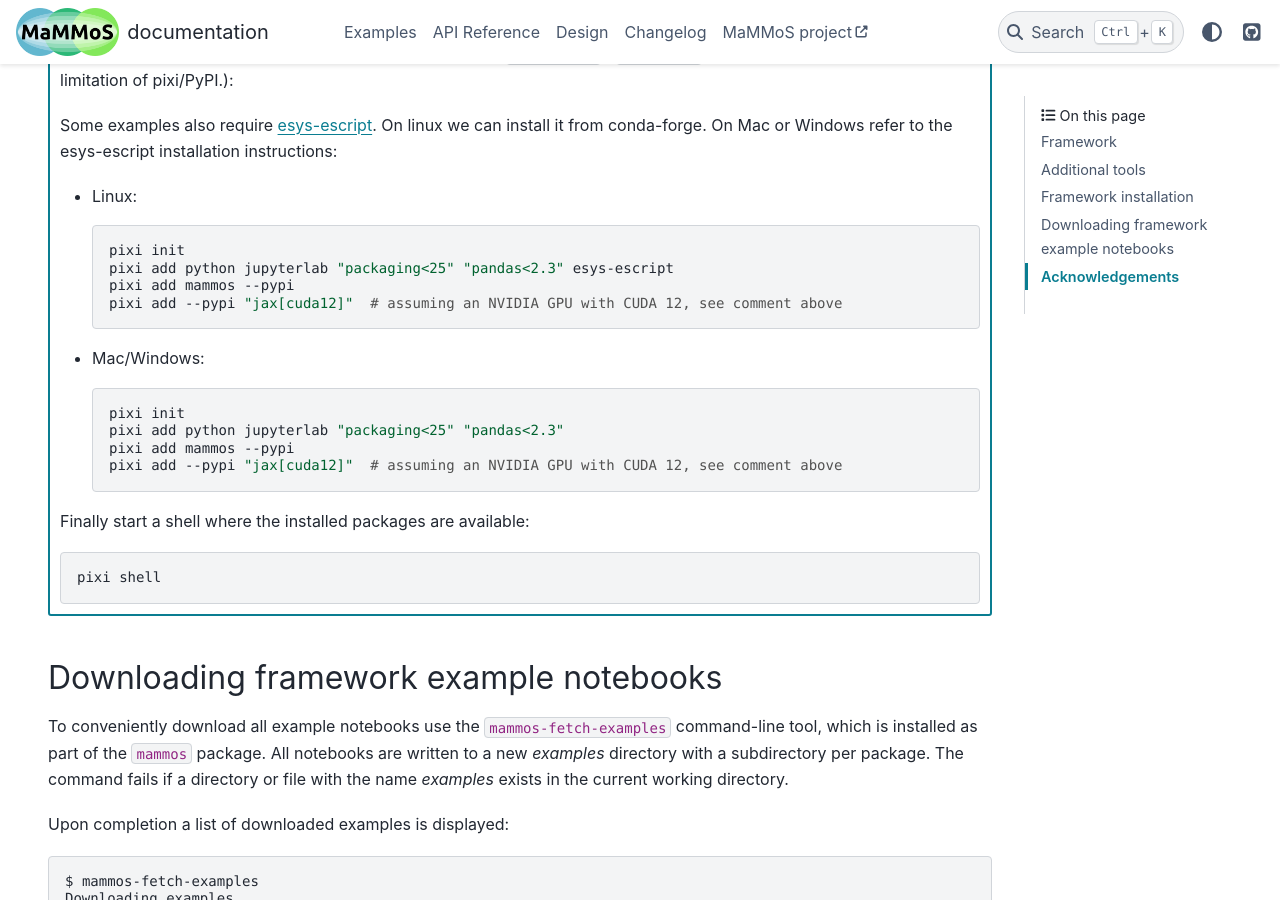
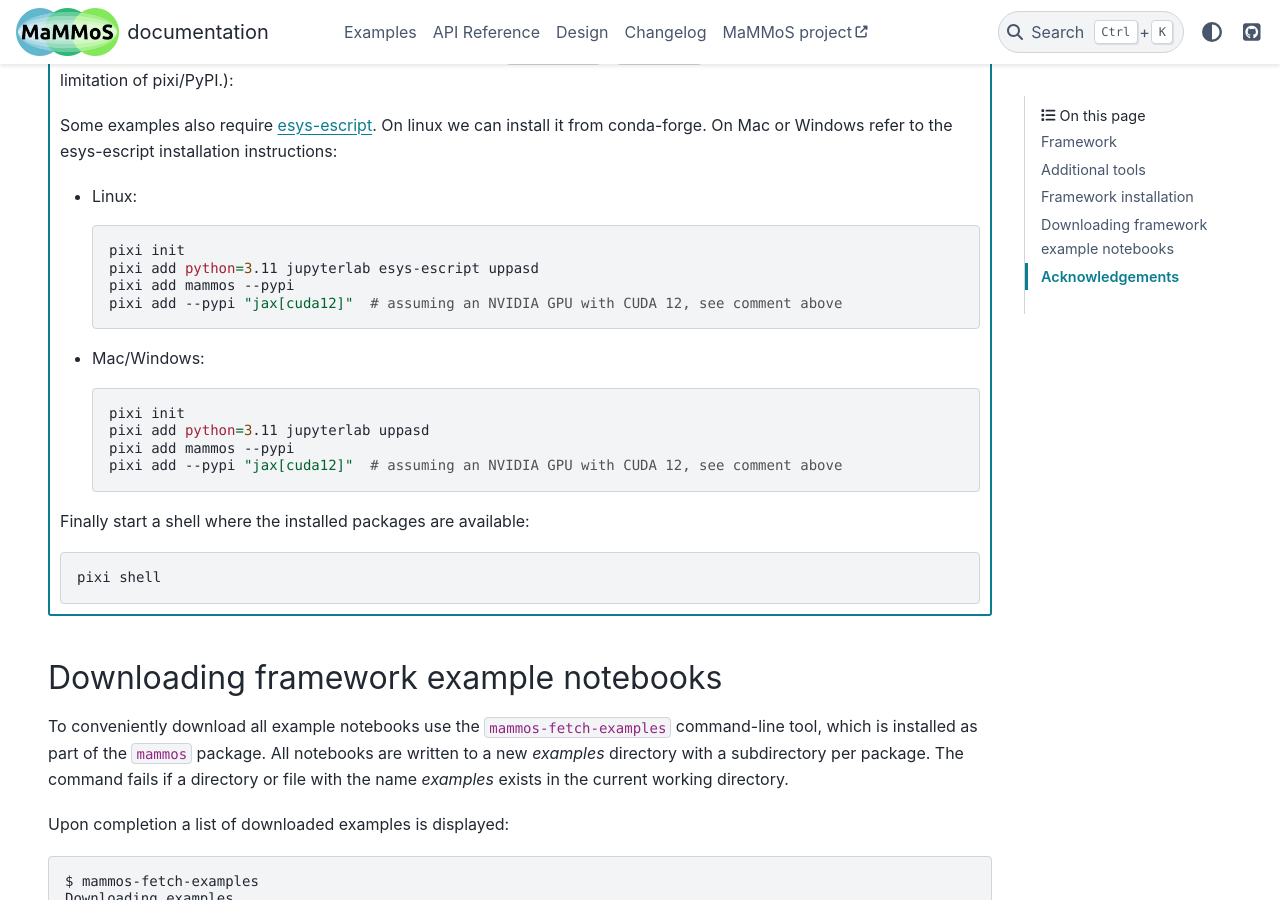
Before and after one commit to MaMMoS-project/mammos, a Sphinx documentation site: the page built from docs/source/index.rst, in a window 1280 px wide and 900 px high, scrolled down 1408 px. Built offline with Sphinx 7.4.7 and the PyData theme 0.15.4, drawn with Linux system fonts in a browser that asks for light colours; pages that are not in the unit, such as notebooks, are missing from menus; the version number is read from the project's files by our own code.

Commit message:
Fix installation instructions

```diff
--- a/docs/source/index.rst
+++ b/docs/source/index.rst
@@ -129,7 +129,7 @@ instructions <https://docs.jax.dev/en/latest/installation.html>`__.
         .. code:: shell
 
            pixi init
-           pixi add python jupyterlab "packaging<25" "pandas<2.3" esys-escript
+           pixi add python=3.11 jupyterlab esys-escript uppasd
            pixi add mammos --pypi
            pixi add --pypi "jax[cuda12]"  # assuming an NVIDIA GPU with CUDA 12, see comment above
 
@@ -138,7 +138,7 @@ instructions <https://docs.jax.dev/en/latest/installation.html>`__.
         .. code:: shell
 
            pixi init
-           pixi add python jupyterlab "packaging<25" "pandas<2.3"
+           pixi add python=3.11 jupyterlab uppasd
            pixi add mammos --pypi
            pixi add --pypi "jax[cuda12]"  # assuming an NVIDIA GPU with CUDA 12, see comment above
 
@@ -166,14 +166,14 @@ instructions <https://docs.jax.dev/en/latest/installation.html>`__.
 
       .. code:: shell
 
-         conda create -n mammos-environment python pip jupyterlab "packaging<25" "pandas<2.3" esys-escript
+         conda create -n mammos-environment python=3.11 pip jupyterlab esys-escript uppasd
          conda activate mammos-environment
          pip install mammos
          pip install "jax[cuda12]"  # assuming an NVIDIA GPU with CUDA 12, see comment above
 
    .. tab-item:: pip
 
-      Requirements: ``python>=3.11`` and ``pip``
+      Requirements: ``python=3.11`` and ``pip``
 
       When using ``pip`` we recommend creating a virtual environment to isolate the MaMMoS installation.
 
```
